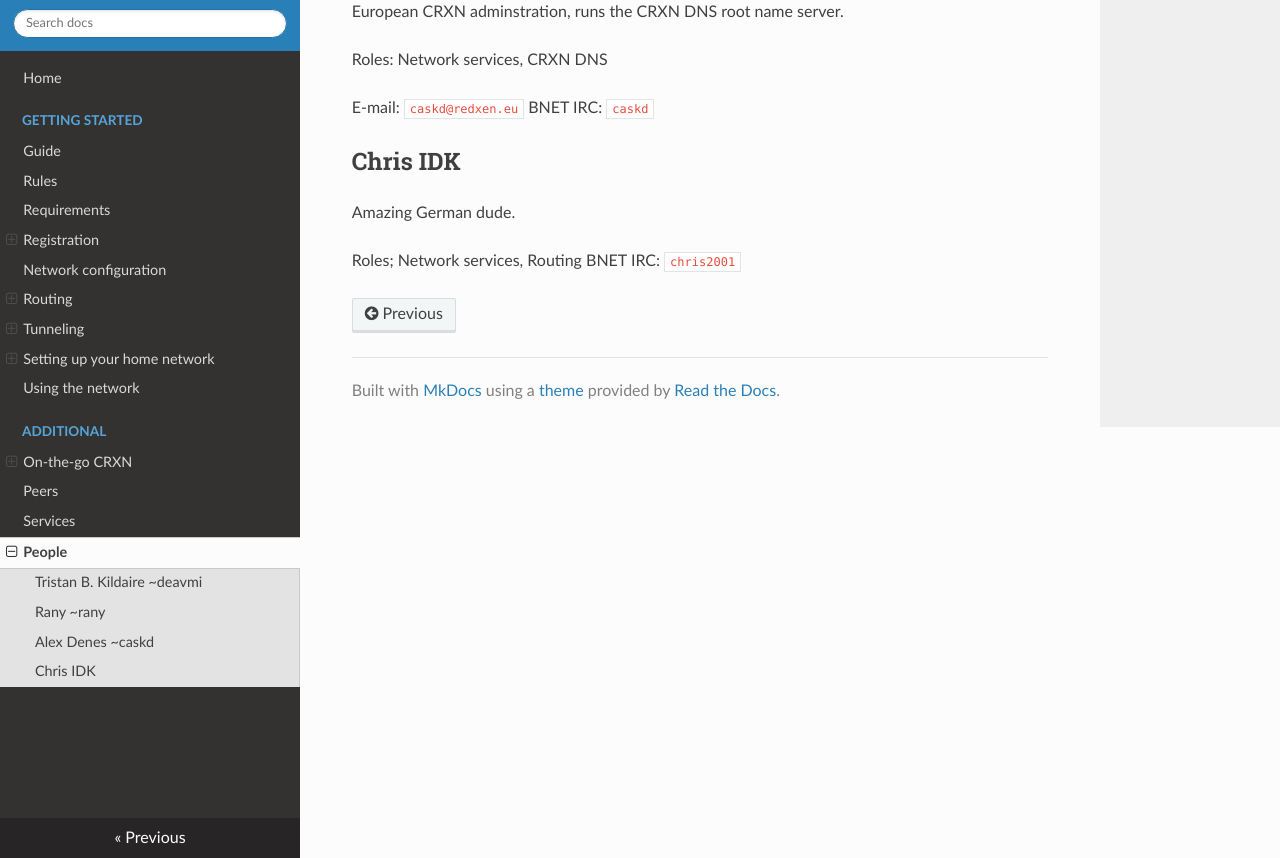
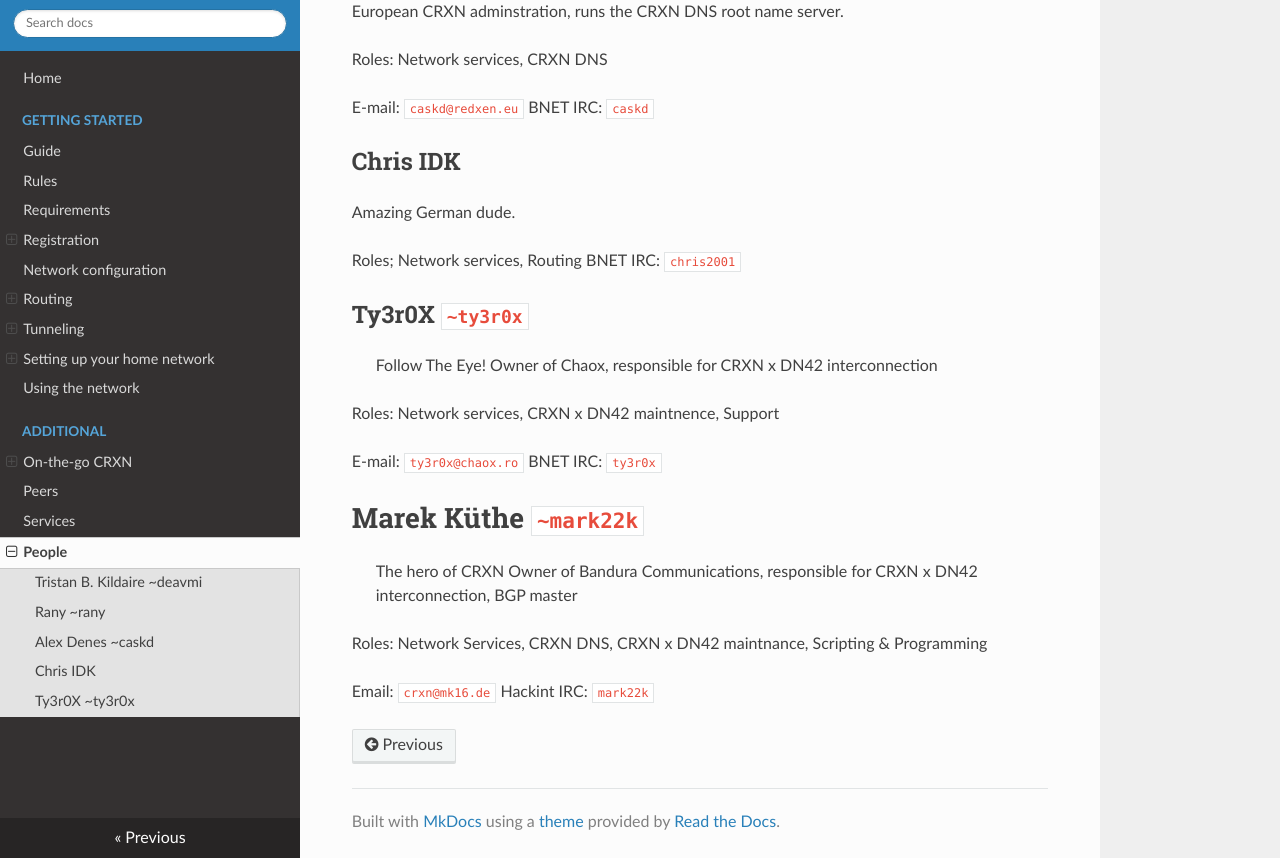
Before and after one commit to Community-Run-eXperimental-Network/docs, an MkDocs documentation site: the page built from docs/people/people.md, in a window 1280 px wide and 900 px high, scrolled down 1644 px, cut to the strip 42-900 px from the top of the window. Built offline with MkDocs 1.6.1, drawn with Linux system fonts in a browser that asks for light colours; nearby versions of some CDN libraries.

Commit message:
General tweak: Added my services, Added me & Mark under people

```diff
--- a/docs/people/people.md
+++ b/docs/people/people.md
@@ -46,3 +46,23 @@ Amazing German dude.
 
 Roles; Network services, Routing
 BNET IRC: `chris2001`
+
+## Ty3r0X `~ty3r0x`
+
+> Follow The Eye!
+Owner of Chaox, responsible for CRXN x DN42 interconnection
+
+Roles: Network services, CRXN x DN42 maintnence, Support
+
+E-mail: `ty3r0x@chaox.ro`
+BNET IRC: `ty3r0x`
+
+# Marek Küthe `~mark22k`
+
+> The hero of CRXN
+Owner of Bandura Communications, responsible for CRXN x DN42 interconnection, BGP master
+
+Roles: Network Services, CRXN DNS, CRXN x DN42 maintnance, Scripting & Programming
+
+Email: `crxn@mk16.de`
+Hackint IRC: `mark22k`
```
Also changed, not shown: docs/services.md (+6 -1 lines).
